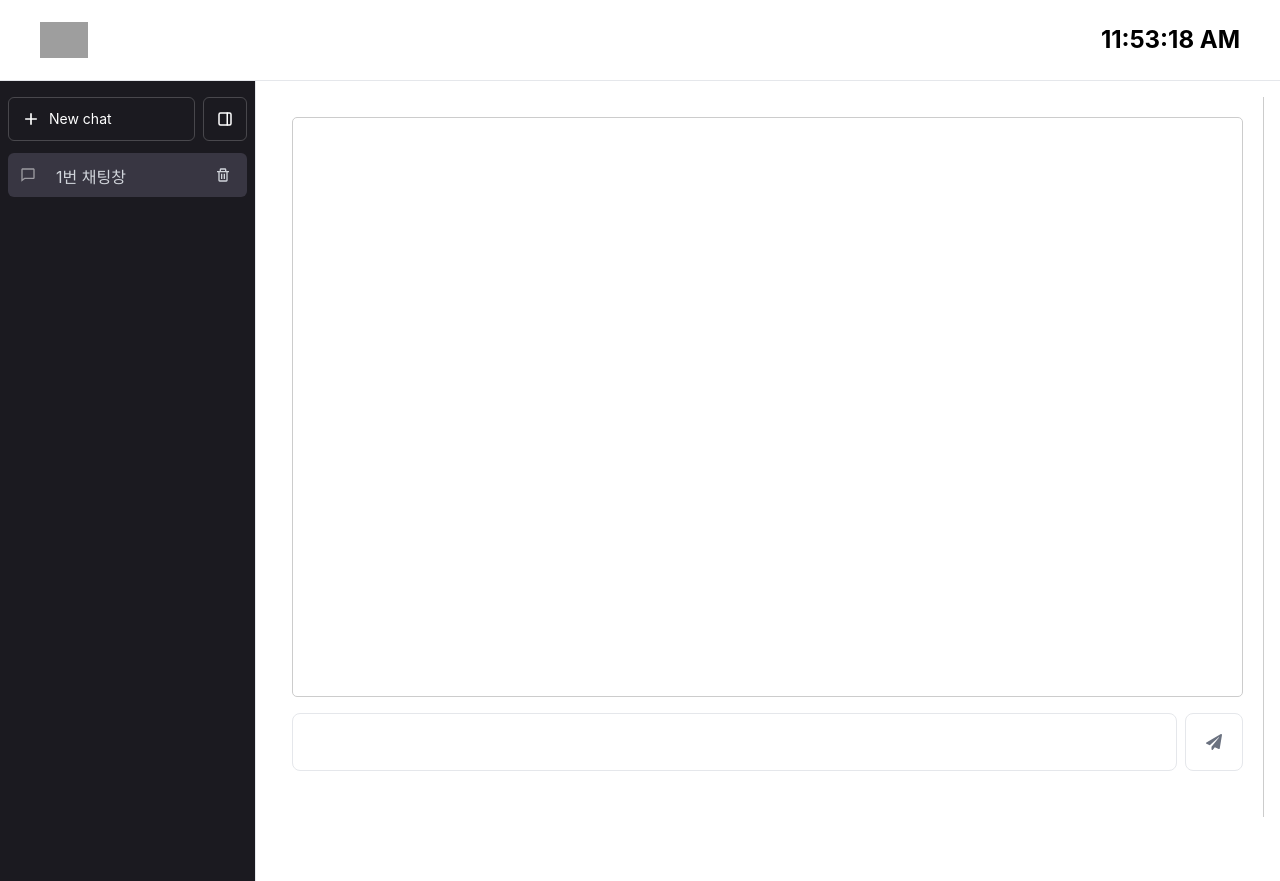
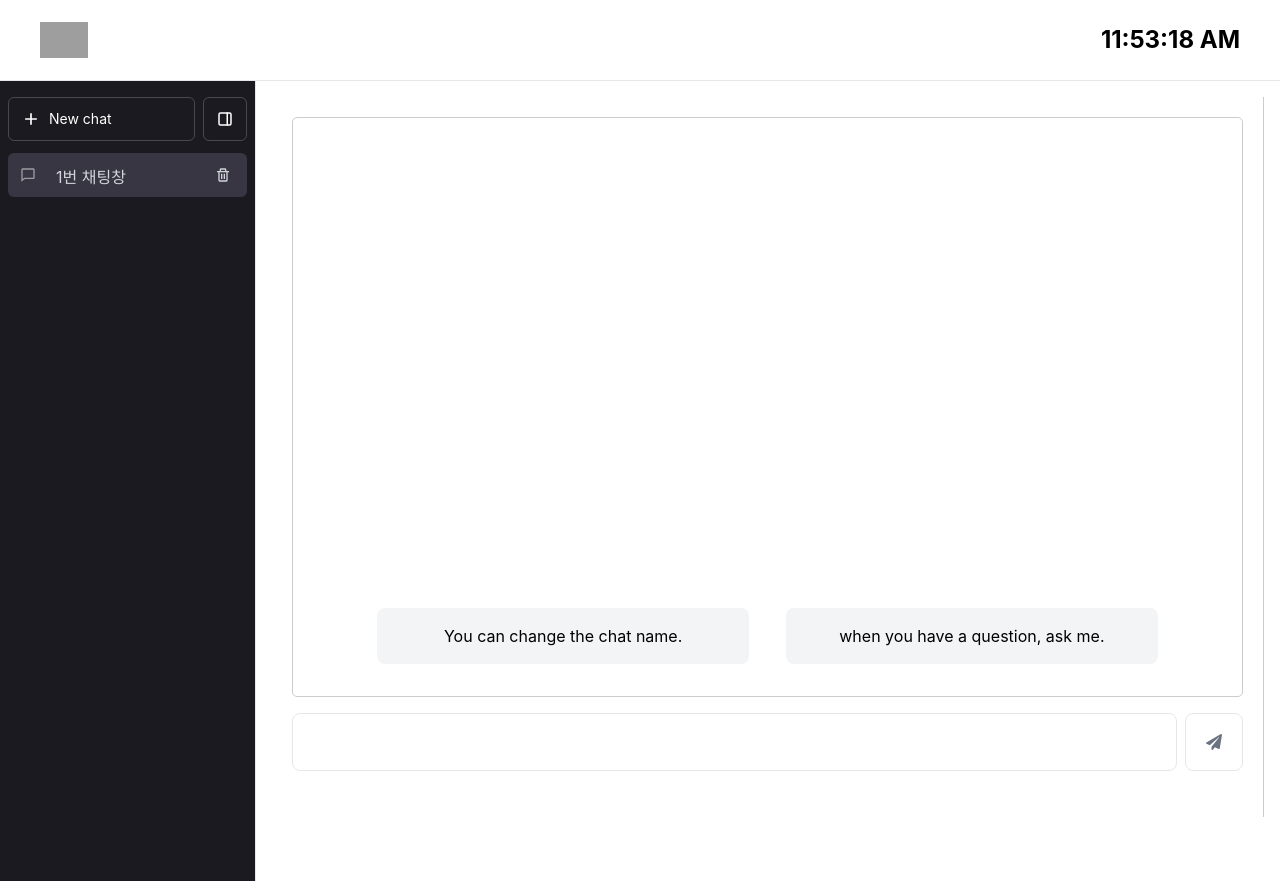
Before and after one commit to su-hwani/ui-final, a React (Create React App) app: page / in a window 1280 px wide. Built offline with nearby package versions, Linux system fonts and the light colour scheme; grey boxes are pictures that could not be loaded.

Commit message:
Upgrade UI (#24)
* Update NewChatForm.tsx

* Update Chat.tsx

* Update ChatList.tsx

* Update App.css

add chatbox style

* Update App.css

* Update Chat.tsx

delete useeffect

```diff
--- a/src/App.css
+++ b/src/App.css
@@ -92,3 +92,15 @@
   width: 30px;
   content: url(https://upload.wikimedia.org/wikipedia/commons/thumb/f/f7/PlusCM128.svg/220px-PlusCM128.svg.png);
 }
+
+.bg-pastel-blue {
+  background-color: #a7c0ea;
+}
+
+.bg-pastel-light-blue {
+  background-color: #cad9f092;
+}
+
+.bg-pastel-light-blue2 {
+  background-color: #a7c0ea;
+}
--- a/src/components/Chat.tsx
+++ b/src/components/Chat.tsx
@@ -6,14 +6,17 @@ import { v4 as uuidv4 } from 'uuid';
 import Cookies from 'js-cookie';
 
 export default function Chats({ chatService }: { chatService: ChatService }) {
-  const [messages, setMessages] = useState<{ sender: string; text: string }[]>(
-    []
-  );
+  const [messages, setMessages] = useState<{ sender: string; text: string }[]>([]);
   const [showGraph, setShowGraph] = useState(false);
   const [isGraphLoading, setIsGraphLoading] = useState(false);
+  const [initialExplanationShown, setInitialExplanationShown] = useState(true);
 
   const handleMessages = async (newMessage: any) => {
     setMessages((prevMessages) => [...prevMessages, newMessage]);
+
+    if (newMessage.sender === "user" && initialExplanationShown) {
+      setInitialExplanationShown(false);
+    }
 
     if (newMessage.sender === "user") {
       // 사용자 메시지를 서버로 전송하고 챗봇 응답을 반환
@@ -48,12 +51,8 @@ export default function Chats({ chatService }: { chatService: ChatService }) {
 
   return (
     <div className="flex-1 p-4">
-      <div
-        style={{ display: "flex", height: "90vh", backgroundColor: "white" }}
-      >
-        <div
-          style={{ flex: 42, padding: "20px", borderRight: "1px solid #ccc" }}
-        >
+      <div style={{ display: "flex", height: "90vh", backgroundColor: "white", justifyContent: "center" }}>
+        <div style={{ flex: 42, padding: "20px", borderRight: "1px solid #ccc", width: "80%" }}>
           <div
             style={{
               height: "580px",
@@ -64,6 +63,19 @@ export default function Chats({ chatService }: { chatService: ChatService }) {
               position: "relative",
             }}
           >
+            {initialExplanationShown && (
+              <div className="mb-4" style={{ textAlign: 'center', marginTop: '480px' }}>
+                <div className="bg-gray-100 text-black p-4 rounded-lg" style={{ width: '40%', float: 'left', marginLeft: '8%'}}>
+                  You can change the chat name.
+                </div>
+                <div className="mb-4">
+                  <div className="bg-gray-100 text-black p-4 rounded-lg" style={{ width: '40%', float: 'right', marginRight: '8%'}}>
+                    when you have a question, ask me.
+                  </div>
+                </div>
+              </div>
+            )}
+
             {messages.map((message, index) => (
               <div
                 key={index}
@@ -72,28 +84,20 @@ export default function Chats({ chatService }: { chatService: ChatService }) {
                 } mb-10`}
               >
                 {message.sender === "chatbot" && (
-                  <div>
-                    <div className="bg-gray-200 text-black p-4 rounded-lg inline-flex items-center justify-end relative">
-                      {message.text}
-                    </div>
+                  <div className="bg-pastel-blue text-black p-4 rounded-lg inline-flex items-center justify-end relative">
+                    {message.text}
                     <div className="mt-2 flex items-center">
-                      <span
-                        onClick={handleToggleGraph}
-                        className="cursor-pointer underline text-sm mr-2"
-                      >
+                      <span onClick={handleToggleGraph} className="cursor-pointer underline text-sm mr-2">
                         상세보기
                       </span>
-                      <span
-                        //onClick={handleSendMessage}
-                        className="cursor-pointer underline text-sm"
-                      >
+                      <span className="cursor-pointer underline text-sm">
                         선택하기
                       </span>
                     </div>
                   </div>
                 )}
                 {message.sender === "user" && (
-                  <div className="bg-gray-300 text-black p-4 rounded-lg inline-block text-right">
+                  <div className="bg-pastel-light-blue text-black p-4 rounded-lg inline-block text-right">
                     {message.text}
                   </div>
                 )}
@@ -101,13 +105,11 @@ export default function Chats({ chatService }: { chatService: ChatService }) {
             ))}
 
           </div>
-          <NewChatForm
-            onQuestionClick={handleMessages}
-            chatService={chatService}
-          />
+          <NewChatForm onQuestionClick={handleMessages} chatService={chatService} />
         </div>
         {showGraph && <Graph isGraphLoading={isGraphLoading} />}
       </div>
     </div>
   );
+
 }
--- a/src/components/NewChatForm.tsx
+++ b/src/components/NewChatForm.tsx
@@ -60,13 +60,13 @@ export default function NewChatForm({
       />
       <button
         onClick={handleSendMessage}
-        className={`p-5 rounded-lg bg-white text-gray-400 border cursor-pointer border-border-gray-400 group hover:borde-violet-400 focus:border-gray-300 ${
+        className={`p-5 rounded-lg bg-white text-gray-400 border cursor-pointer border-border-gray-400 group hover:border-black focus:border-gray-300 ${
           isButtonHovered ? "border-2" : "border-1"
         }`}
         onMouseEnter={() => setIsButtonHovered(true)}
         onMouseLeave={() => setIsButtonHovered(false)}
       >
-        <FaPaperPlane className={`text-gray-500 group-hover:text-violet-400`} />
+        <FaPaperPlane className={`text-gray-500 group-hover:text-black`} />
       </button>
     </div>
   );
--- a/src/components/chat_list/ChatList.tsx
+++ b/src/components/chat_list/ChatList.tsx
@@ -1,6 +1,7 @@
 import React, { useState } from "react";
 import ChatListItem from "./ChatListItem";
 import AddChatButton from "./AddChatButton";
+import "../../App.css";
 
 export default function ChatList({
   isChatListVisible, // isChatListVisible를 props로 받음
```
